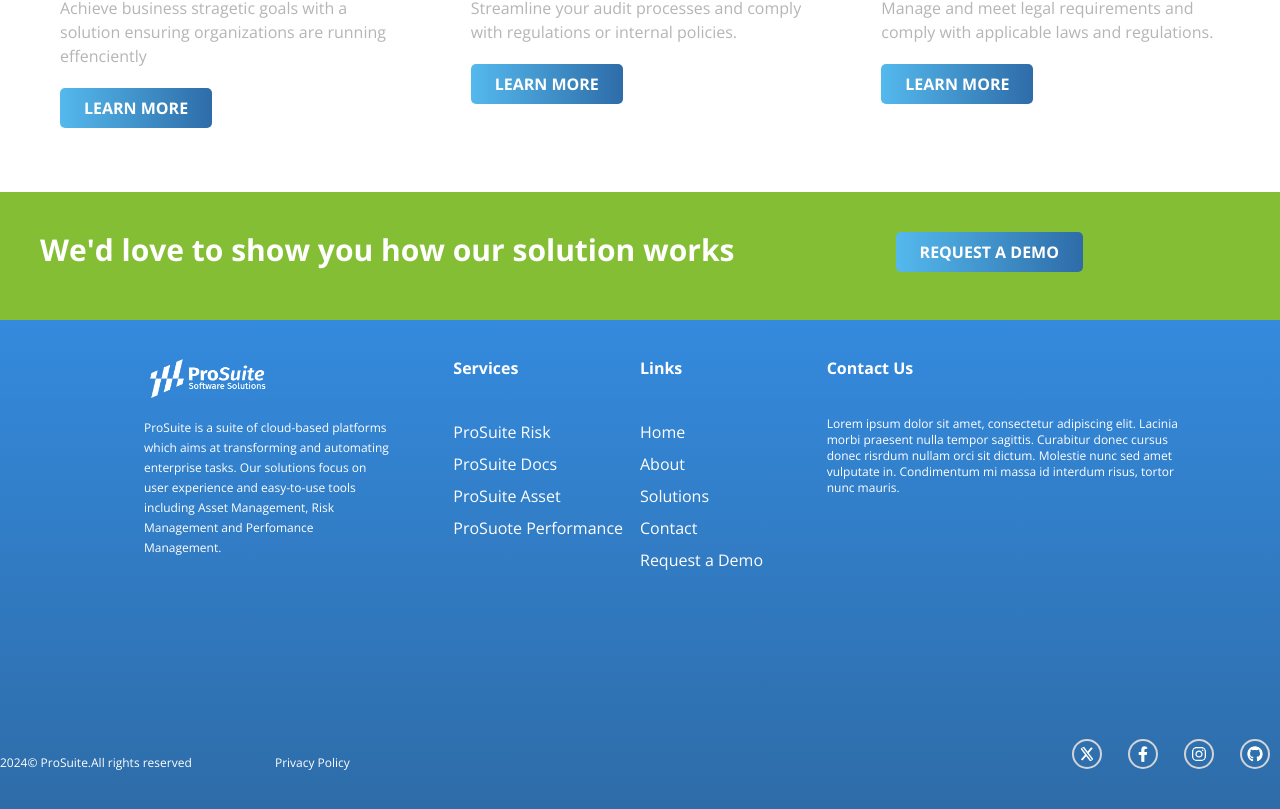
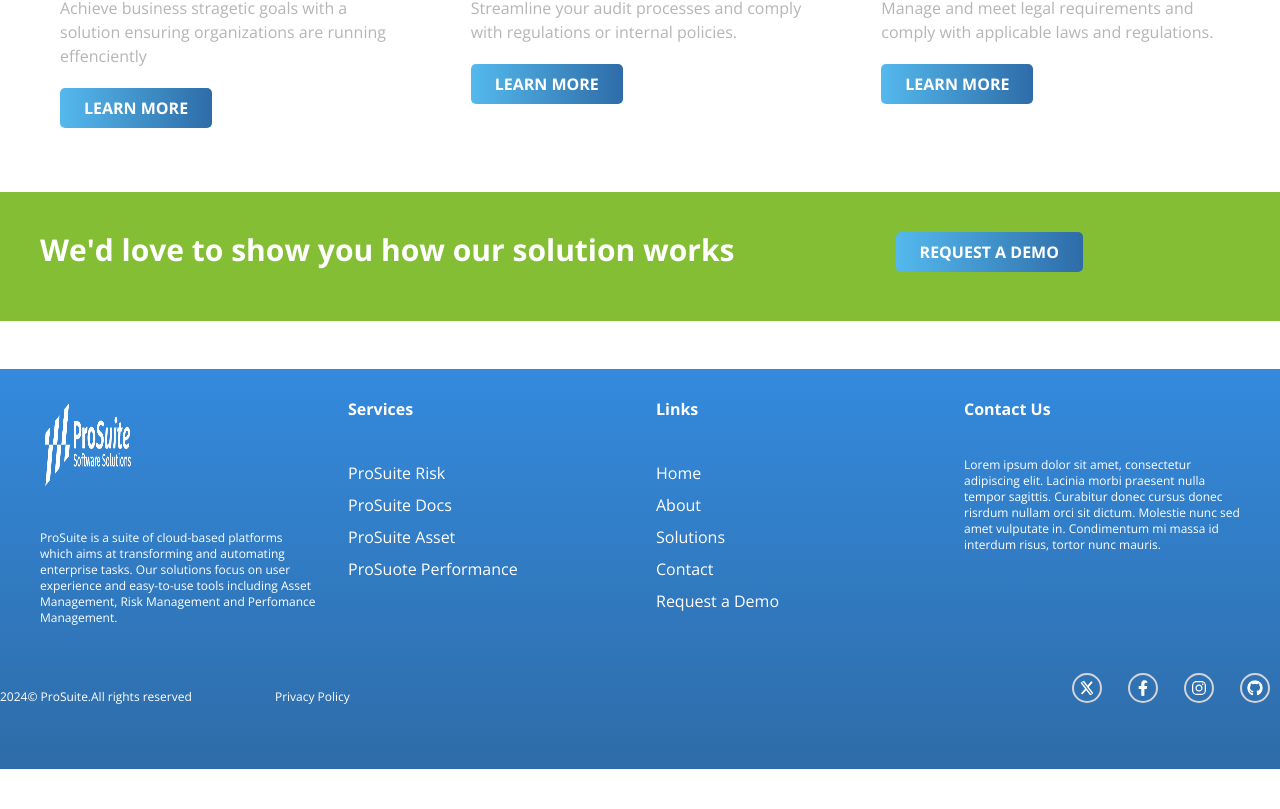
Before and after one commit to GiftMothusi/prosuite, a React (Create React App) app: page / in a window 1280 px wide. Shown: the part 2048-2857 px from the top of the page. After the commit the page ends 2817 px from the top, so only its background shows below. Built offline with nearby package versions, Linux system fonts and the light colour scheme.

Commit message:
new footer

```diff
--- a/src/components/Footer.js
+++ b/src/components/Footer.js
@@ -6,26 +6,23 @@ import { FaFacebookF, FaInstagram, FaGithub } from "react-icons/fa";
 
 const Footer = () => {
   return (
-    <div className="-mt-[145px]">
-      <div className="w-full mt-24 footer-gradient text-white py-2">
-        <div className=" mx-auto grid grid-cols-2 md:grid-cols-6 py-8 px-20">
-          <div className="col-span-2 px-16 py-10 pb-[20px] mb-[110px]">
+    <footer className="footer-gradient text-white py-8">
+      <div className="container mx-auto grid grid-cols-1 sm:grid-cols-2 md:grid-cols-4 gap-8">
+        <div className="">
           <img
             src={footer_logo}
-              alt="footerLogo"
-              className="w-1/2 h-1/2 py-5 lg:mt-[-62px]"
+            alt="Your Alt Text"
+            className="w-1/3 h-1/3  mb-1"
           />
-            <div className="w-full">
-              <p className="font-sans font-normal leading-5 text-xs ">
+          <p className="font-montserrat font-normal text-xs leading-4 py-10">
+            {" "}
             ProSuite is a suite of cloud-based platforms which aims at
-                transforming and automating enterprise tasks. Our solutions
-                focus on user experience and easy-to-use tools including Asset
-                Management, Risk Management and Perfomance Management.
+            transforming and automating enterprise tasks. Our solutions focus on
+            user experience and easy-to-use tools including Asset Management,
+            Risk Management and Perfomance Management.
           </p>
         </div>
-          </div>
-
-          <div className="font-sans">
+        <div className="">
           <h6 className="font-bold text-base leading-4">Services</h6>
           <ul className="py-10">
             <li className="py-1">ProSuite Risk</li>
@@ -34,7 +31,6 @@ const Footer = () => {
             <li className="py-1">ProSuote Performance</li>
           </ul>
         </div>
-
         <div className="">
           <h6 className="font-montserrat font-bold text-base leading-4">
             Links
@@ -47,20 +43,18 @@ const Footer = () => {
             <li className="py-1">Request a Demo</li>
           </ul>
         </div>
-
-          <div className="col-span-2">
+        <div className="">
           <p className="font-montserrat font-bold text-base leading-4">
             Contact Us
           </p>
           <p className="font-montserrat font-normal text-xs leading-4 py-10">
             Lorem ipsum dolor sit amet, consectetur adipiscing elit. Lacinia
             morbi praesent nulla tempor sagittis. Curabitur donec cursus donec
-              risrdum nullam orci sit dictum. Molestie nunc sed amet vulputate
-              in. Condimentum mi massa id interdum risus, tortor nunc mauris.
+            risrdum nullam orci sit dictum. Molestie nunc sed amet vulputate in.
+            Condimentum mi massa id interdum risus, tortor nunc mauris.
           </p>
         </div>
       </div>
-
       <div className="font-montserrat flex flex-col max-w-[1400px] py-4 mx-auto justify-between sm:flex-row text-center text-white">
         <p className="text-xs leading-4 py-4">
           2024&copy; ProSuite.All rights reserved{" "}
@@ -73,8 +67,7 @@ const Footer = () => {
           <FaGithub className="icon" />
         </div>
       </div>
-      </div>
-    </div>
+    </footer>
   );
 };
 
--- a/src/index.css
+++ b/src/index.css
@@ -97,20 +97,3 @@
     transform: translateY(0);
   }
 }
-
-
-
-
-
-
-
-
-.pink__gradient {
-  background: linear-gradient(90deg, #f4c4f3 0%, #fc67fa 100%);
-  filter: blur(900px);
-}
-
-.white__gradient {
-  background: rgba(255, 255, 255, 0.6);
-  filter: blur(750px);
-}
```
Lines whose indentation alone changed are shown as unchanged.
